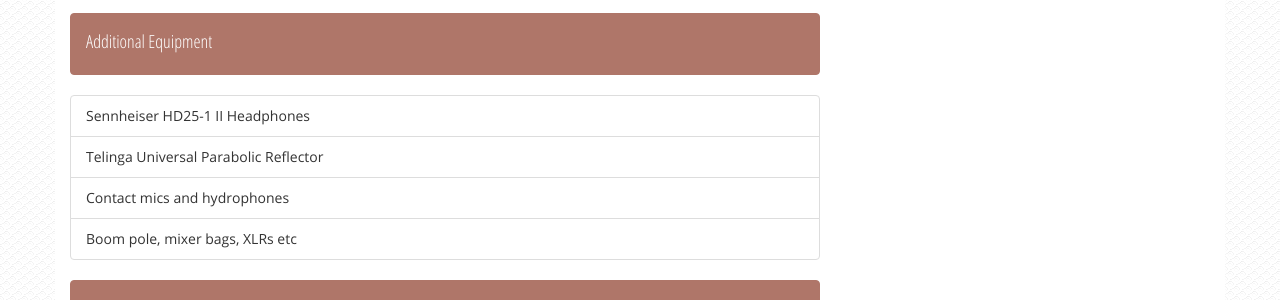
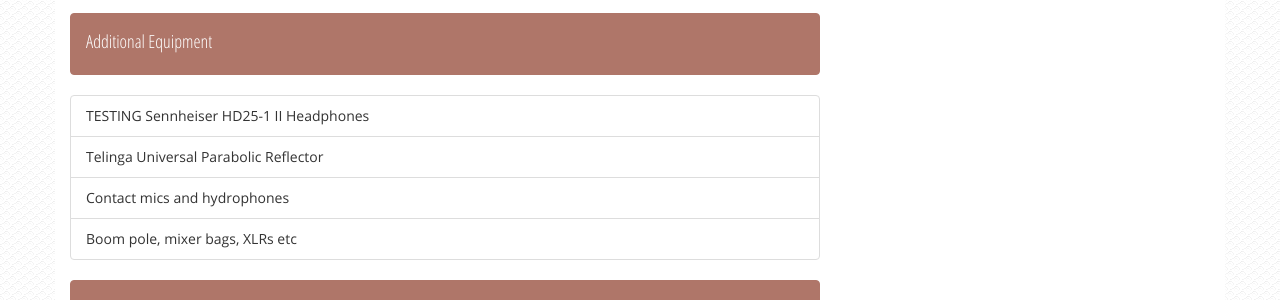
Before and after one commit to thesoundfarmer/thesoundfarmer.github.io, a Jekyll site: the page built from equipment.html, in a window 1280 px wide. Shown: the part 1059-1359 px from the top of the page. Built offline with Jekyll 4.4.1, drawn with Linux system fonts in a browser that asks for light colours; nearby versions of some CDN libraries.

Commit message:
Update equipment.html

```diff
--- a/equipment.html
+++ b/equipment.html
@@ -46,7 +46,7 @@
 </li>
 </ul>
 <ul class="list-group">
-<li class="list-group-item">Sennheiser HD25-1 II Headphones</li>
+<li class="list-group-item">TESTING Sennheiser HD25-1 II Headphones</li>
 <li class="list-group-item">Telinga Universal Parabolic Reflector</li>
 <li class="list-group-item">Contact mics and hydrophones</li>
 <li class="list-group-item">Boom pole, mixer bags, XLRs etc</li>
```
